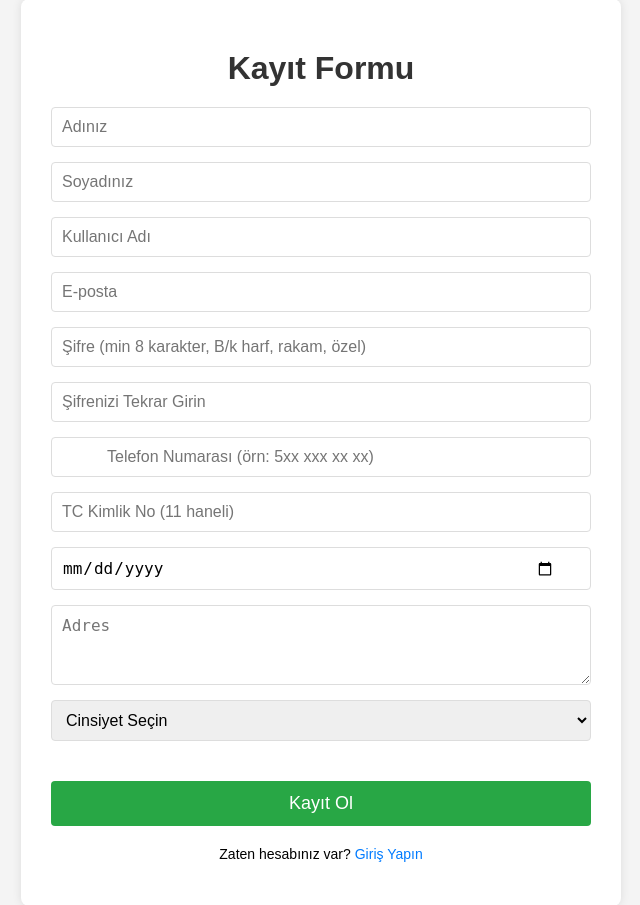
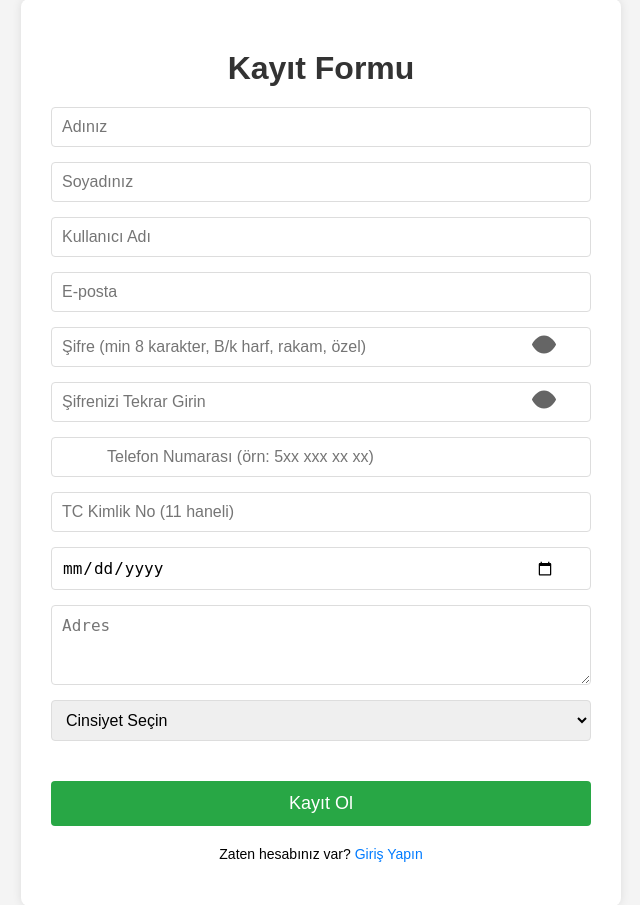
Before and after one commit to FahrettinPasha/The-login-page-of-a-website, a Flask app: page / in a window 1280 px wide. Shown: the part 21-926 px from the top of the page, without its empty margins (319-959 px from the left). Run offline with Flask 3, Linux system fonts and the light colour scheme; some libraries are stand-ins or nearby versions.

Commit message:
Şifre göster/gizle ikonu için profesyonel stil düzenlemeleri yapıldı.

```diff
--- a/static/style.css
+++ b/static/style.css
@@ -270,6 +270,32 @@ p a:hover {
     justify-content: center;
 }
 
+/* Şifre göster/gizle butonu */
+.toggle-password {
+    position: absolute;
+    right: 35px;
+    top: 50%;
+    transform: translateY(-50%);
+    cursor: pointer;
+    font-size: 1.1em;
+    opacity: 0.6;
+    transition: opacity 0.3s ease, transform 0.2s ease;
+    user-select: none;
+}
+
+.toggle-password:hover {
+    opacity: 1;
+    transform: translateY(-50%) scale(1.2);
+}
+
+.toggle-password.active {
+    color: #28a745;
+    transform: translateY(-50%) scale(1.1) rotate(15deg);
+}
+.toggle-password svg {
+    width: 24px;
+    height: 24px;
+}
 /* Responsive Düzenlemeler */
 @media (max-width: 768px) {
     .container {
--- a/templates/register.html
+++ b/templates/register.html
@@ -8,6 +8,14 @@
     <link rel="stylesheet" href="https://cdnjs.cloudflare.com/ajax/libs/intl-tel-input/17.0.8/css/intlTelInput.css"/>
     <meta name="viewport" content="width=device-width, initial-scale=1.0">
     <script src="https://www.google.com/recaptcha/api.js" async defer></script>
+    <style>
+        .password-group {
+            position: relative;
+        }
+        .input-group input[type="password"] {
+            padding-right: 35px; /* İkonlar için boşluk bırakma */
+        }
+    </style>
 </head>
 <body>
     <div class="container">
@@ -39,16 +47,34 @@
                 <input type="email" id="email" name="email" placeholder="E-posta" required value="{{ form_data.email if form_data else '' }}">
                 <div class="input-feedback-icon"></div>
             </div>
-            <div class="input-group">
+            <div class="input-group password-group">
                 <input type="password" id="sifre" name="sifre" placeholder="Şifre (min 8 karakter, B/k harf, rakam, özel)" required minlength="8">
+                <span class="toggle-password" onclick="togglePassword('sifre')">
+                    <svg class="eye-icon" viewBox="0 0 24 24" fill="currentColor" stroke="currentColor" stroke-width="2" stroke-linecap="round" stroke-linejoin="round">
+                        <path d="M1 12s4-8 11-8 11 8 11 8-4 8-11 8-11-8-11-8z"></path>
+                        <circle cx="12" cy="12" r="3"></circle>
+                    </svg>
+                    <svg class="eye-off-icon" viewBox="0 0 24 24" fill="currentColor" stroke="currentColor" stroke-width="2" stroke-linecap="round" stroke-linejoin="round" style="display: none;">
+                        <path d="M17.94 17.94A10.07 10.07 0 0 1 12 20c-7 0-11-8-11-8a18.45 18.45 0 0 1 5.06-5.94M9.9 4.24A9.12 9.12 0 0 1 12 4c7 0 11 8 11 8a18.5 18.5 0 0 1-2.94 3.06M2 2l20 20"></path>
+                    </svg>
+                </span>
                 <div class="input-feedback-icon"></div>
             </div>
             <div id="password-strength-feedback" class="password-feedback hidden"></div>
             <div class="password-strength-bar-container hidden">
                 <div id="password-strength-bar" class="password-strength-bar"></div>
             </div>
-            <div class="input-group">
+            <div class="input-group password-group">
                 <input type="password" id="confirm_sifre" name="confirm_sifre" placeholder="Şifrenizi Tekrar Girin" required minlength="8">
+                <span class="toggle-password" onclick="togglePassword('confirm_sifre')">
+                    <svg class="eye-icon" viewBox="0 0 24 24" fill="currentColor" stroke="currentColor" stroke-width="2" stroke-linecap="round" stroke-linejoin="round">
+                        <path d="M1 12s4-8 11-8 11 8 11 8-4 8-11 8-11-8-11-8z"></path>
+                        <circle cx="12" cy="12" r="3"></circle>
+                    </svg>
+                    <svg class="eye-off-icon" viewBox="0 0 24 24" fill="currentColor" stroke="currentColor" stroke-width="2" stroke-linecap="round" stroke-linejoin="round" style="display: none;">
+                        <path d="M17.94 17.94A10.07 10.07 0 0 1 12 20c-7 0-11-8-11-8a18.45 18.45 0 0 1 5.06-5.94M9.9 4.24A9.12 9.12 0 0 1 12 4c7 0 11 8 11 8a18.5 18.5 0 0 1-2.94 3.06M2 2l20 20"></path>
+                    </svg>
+                </span>
                 <div class="input-feedback-icon"></div>
             </div>
             <div class="input-group phone-input-container">
@@ -407,6 +433,25 @@
                 }, 5000);
             }
         }
+
+        function togglePassword(id) {
+            const input = document.getElementById(id);
+            const toggle = input.closest(".password-group").querySelector(".toggle-password");
+            const eyeIcon = toggle.querySelector(".eye-icon");
+            const eyeOffIcon = toggle.querySelector(".eye-off-icon");
+
+            if (input.type === "password") {
+                input.type = "text";
+                eyeIcon.style.display = "none";
+                eyeOffIcon.style.display = "block";
+                toggle.classList.add("active");
+            } else {
+                input.type = "password";
+                eyeIcon.style.display = "block";
+                eyeOffIcon.style.display = "none";
+                toggle.classList.remove("active");
+            }
+        }
     </script>
 </body>
 </html>
```
